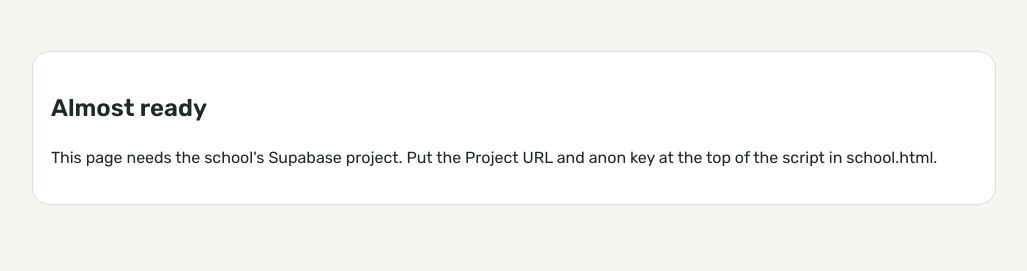
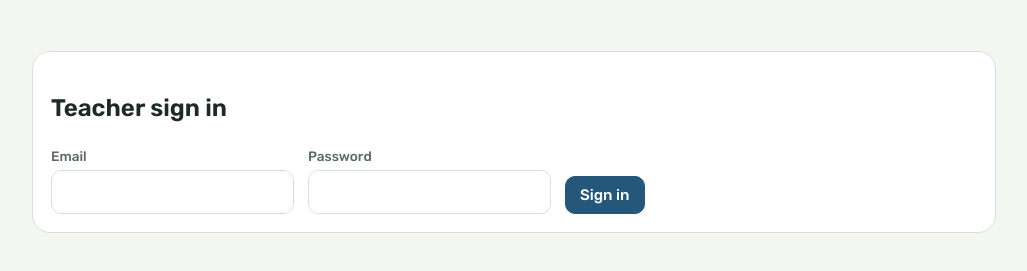
Before and after one commit to productmanage45-jpg/kriah-checker, a plain HTML site: page school.html in a window 1280 px wide. Shown: the part 51-322 px from the top of the page, without its empty margins (126-1153 px from the left). Drawn offline with nearby package versions, Linux system fonts and the light colour scheme; a web font is replaced by a local one.

Commit message:
Connect school page to Supabase

```diff
--- a/school.html
+++ b/school.html
@@ -160,8 +160,8 @@ progress{width:min(100%,360px);accent-color:var(--accent)}
 <script src="core.js"></script>
 <script>
 // ===== School settings: fill these in from Supabase > Project Settings > API =====
-const SUPABASE_URL='YOUR_SUPABASE_URL';
-const SUPABASE_ANON_KEY='YOUR_SUPABASE_ANON_KEY';
+const SUPABASE_URL='https://jdbetusvkpewmockmbds.supabase.co';
+const SUPABASE_ANON_KEY='sb_publishable_iVQxmXnpLDBEYmanNDtlqQ_2C4y2uQf';
 
 const PASSAGES={
   'b1':['Bereishis 1:1','בְּרֵאשִׁית בָּרָא אֱלֹהִים אֵת הַשָּׁמַיִם וְאֵת הָאָרֶץ'],
```
